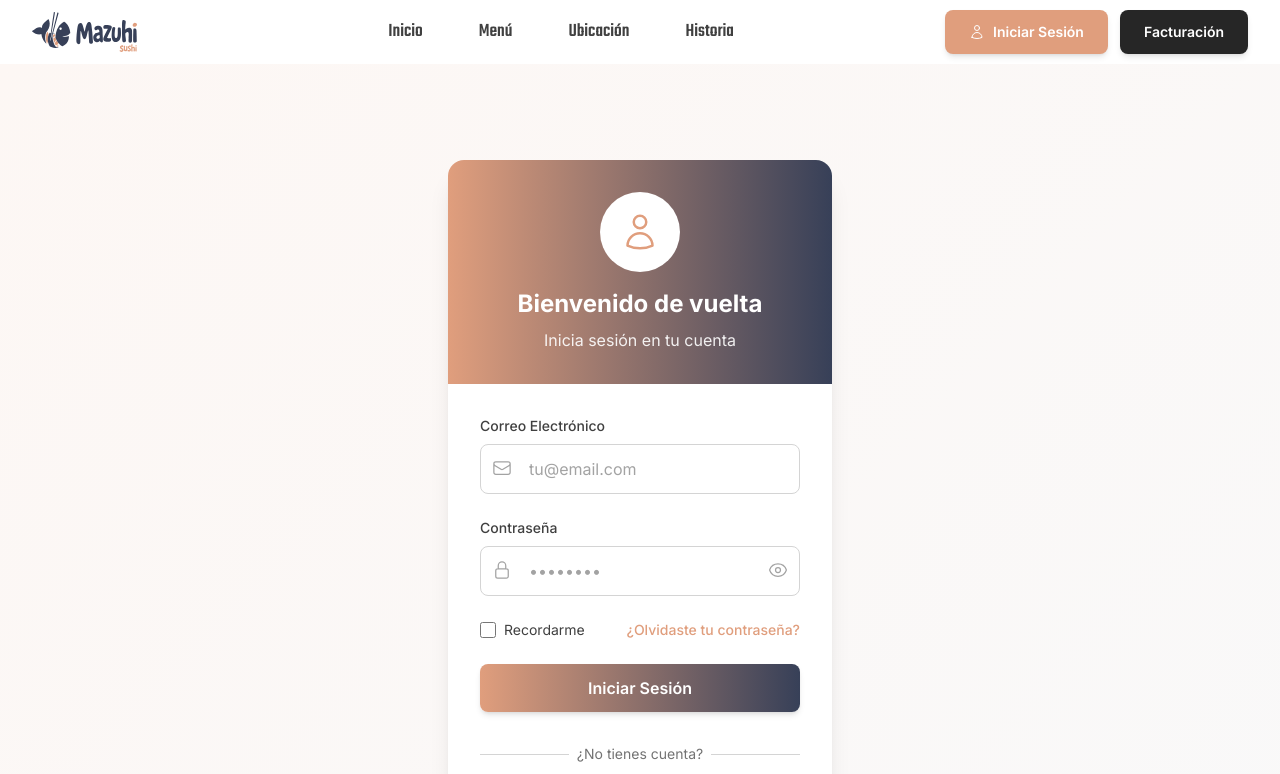
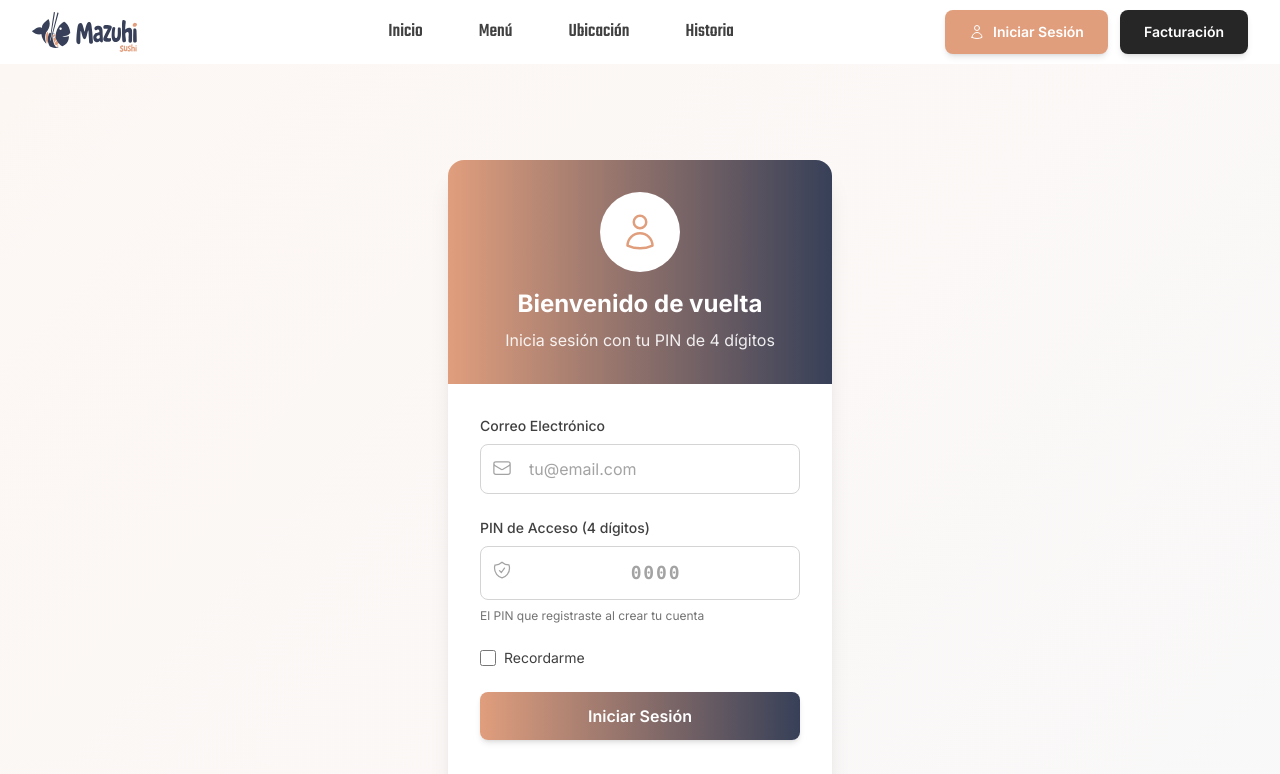
Before and after one commit to MrOlcha/suchilito1, a Next.js app in the folder mazuhi-web/: page /login in a window 1280 px wide. Shown: the top 774 px of the page. Built offline with nearby package versions, Linux system fonts and the light colour scheme.

Commit message:
feat: cambiar login para usar PIN de 4 dígitos en lugar de contraseña

```diff
--- a/mazuhi-web/src/app/login/page.tsx
+++ b/mazuhi-web/src/app/login/page.tsx
@@ -7,14 +7,13 @@ import Link from 'next/link'
 import Header from '@/components/Header'
 import Footer from '@/components/Footer'
 import { useAuth } from '@/contexts/AuthContext'
-import { UserIcon, LockClosedIcon, EyeIcon, EyeSlashIcon, EnvelopeIcon } from '@heroicons/react/24/outline'
+import { UserIcon, ShieldCheckIcon, EnvelopeIcon } from '@heroicons/react/24/outline'
 
 export default function LoginPage() {
   const router = useRouter()
   const { login } = useAuth()
   const [correo, setCorreo] = useState('')
-  const [password, setPassword] = useState('')
-  const [showPassword, setShowPassword] = useState(false)
+  const [pin, setPin] = useState('')
   const [isLoading, setIsLoading] = useState(false)
   const [error, setError] = useState('')
 
@@ -27,7 +26,7 @@ export default function LoginPage() {
       const response = await fetch('/pos/api/auth/login', {
         method: 'POST',
         headers: { 'Content-Type': 'application/json' },
-        body: JSON.stringify({ correo, password })
+        body: JSON.stringify({ correo, pin })
       })
 
       const data = await response.json()
@@ -73,7 +72,7 @@ export default function LoginPage() {
                 <UserIcon className="h-10 w-10 text-primary-300" />
               </motion.div>
               <h1 className="text-2xl font-bold text-white mb-2">Bienvenido de vuelta</h1>
-              <p className="text-white/90">Inicia sesión en tu cuenta</p>
+              <p className="text-white/90">Inicia sesión con tu PIN de 4 dígitos</p>
             </div>
 
             {/* Form */}
@@ -104,34 +103,29 @@ export default function LoginPage() {
                   </div>
                 </div>
 
-                {/* Password */}
+                {/* PIN */}
                 <div>
-                  <label htmlFor="password" className="block text-sm font-medium text-gray-700 mb-2">
-                    Contraseña
+                  <label htmlFor="pin" className="block text-sm font-medium text-gray-700 mb-2">
+                    PIN de Acceso (4 dígitos)
                   </label>
                   <div className="relative">
                     <input
-                      id="password"
-                      type={showPassword ? 'text' : 'password'}
-                      value={password}
-                      onChange={(e) => setPassword(e.target.value)}
+                      id="pin"
+                      type="text"
+                      inputMode="numeric"
+                      value={pin}
+                      onChange={(e) => {
+                        const value = e.target.value.replace(/\D/g, '').slice(0, 4)
+                        setPin(value)
+                      }}
+                      maxLength={4}
                       required
-                      className="w-full px-4 py-3 pl-12 pr-12 border border-gray-300 rounded-lg focus:ring-2 focus:ring-primary-300 focus:border-transparent transition-all duration-200"
-                      placeholder="••••••••"
+                      className="w-full px-4 py-3 pl-12 border border-gray-300 rounded-lg focus:ring-2 focus:ring-primary-300 focus:border-transparent transition-all duration-200 text-center font-mono text-lg font-semibold tracking-widest"
+                      placeholder="0000"
                     />
-                    <LockClosedIcon className="absolute left-3 top-3.5 h-5 w-5 text-gray-400" />
-                    <button
-                      type="button"
-                      onClick={() => setShowPassword(!showPassword)}
-                      className="absolute right-3 top-3.5 text-gray-400 hover:text-gray-600 transition-colors"
-                    >
-                      {showPassword ? (
-                        <EyeSlashIcon className="h-5 w-5" />
-                      ) : (
-                        <EyeIcon className="h-5 w-5" />
-                      )}
-                    </button>
+                    <ShieldCheckIcon className="absolute left-3 top-3.5 h-5 w-5 text-gray-400" />
                   </div>
+                  <p className="text-xs text-gray-500 mt-2">El PIN que registraste al crear tu cuenta</p>
                 </div>
 
                 {/* Remember me & Forgot password */}
@@ -147,12 +141,6 @@ export default function LoginPage() {
                       Recordarme
                     </label>
                   </div>
-                  <Link
-                    href="/forgot-password"
-                    className="text-sm text-primary-300 hover:text-primary-400 font-medium transition-colors"
-                  >
-                    ¿Olvidaste tu contraseña?
-                  </Link>
                 </div>
 
                 {/* Submit Button */}
```
